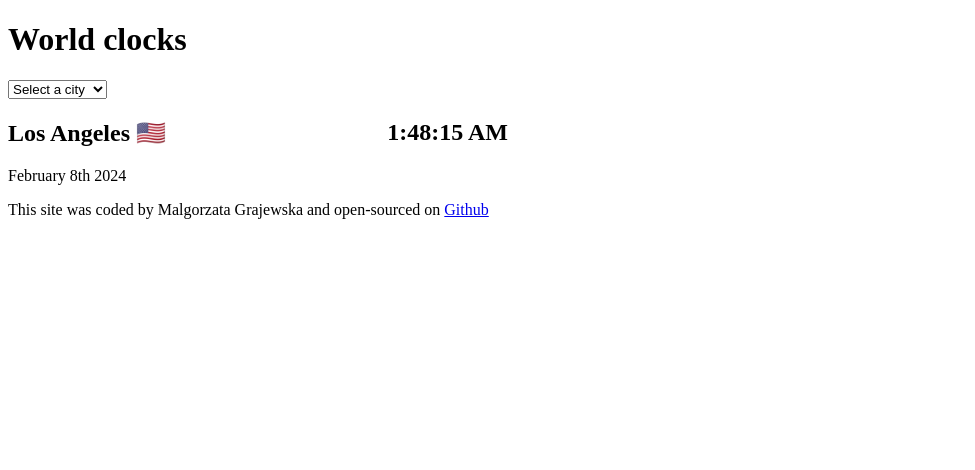
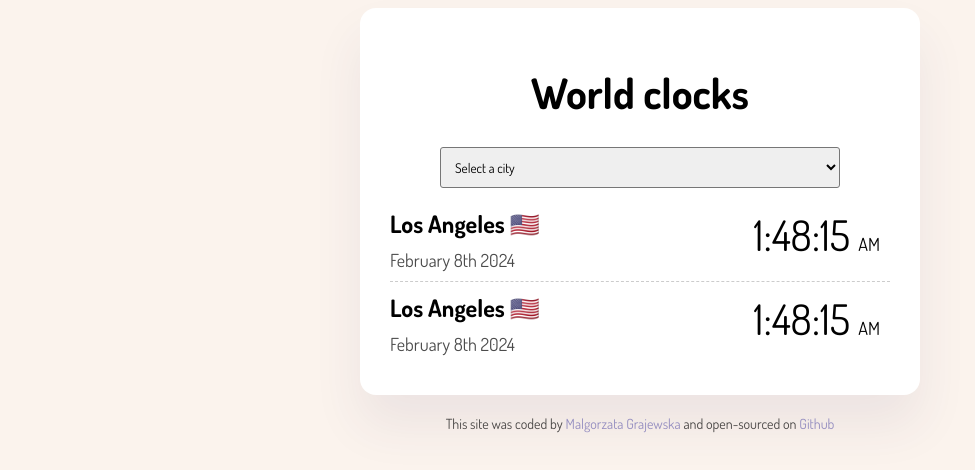
Before and after one commit to gosiagrajewska/plusAddOn, a plain HTML site: page index.html in a window 1280 px wide. Shown: the whole page, without its empty margins (0-975 px from the left). Drawn offline with nearby package versions, Linux system fonts and the light colour scheme.

Commit message:
css layer added

```diff
--- a/index.html
+++ b/index.html
@@ -4,6 +4,12 @@
     <meta charset="UTF-8" />
     <meta name="viewport" content="width=device-width, initial-scale=1.0" />
     <link rel="stylesheet" href="src/styles.css" />
+    <link rel="preconnect" href="https://fonts.googleapis.com" />
+    <link rel="preconnect" href="https://fonts.gstatic.com" crossorigin />
+    <link
+      href="https://fonts.googleapis.com/css2?family=Dancing+Script:wght@400;500;600;700&family=Dosis:wght@200;300;400;500;600;700;800&family=Nanum+Gothic:wght@400;700&family=Raleway:ital,wght@0,100;0,200;0,300;0,400;0,500;0,600;0,700;0,800;0,900;1,100;1,200;1,300;1,400;1,500;1,600;1,700;1,800;1,900&display=swap"
+      rel="stylesheet"
+    />
     <script src="https://cdnjs.cloudflare.com/ajax/libs/moment.js/2.30.1/moment.min.js"></script>
     <script src="https://cdnjs.cloudflare.com/ajax/libs/moment-timezone/0.5.45/moment-timezone-with-data-1970-2030.min.js"></script>
     <title>Document</title>
@@ -19,18 +25,31 @@
       </select>
       <div class="time-display">
         <div>
-          <h2>Los Angeles 🇺🇸</h2>
-          <p>February 8th 2024</p>
+          <h2 class="city">Los Angeles 🇺🇸</h2>
+          <p class="date">February 8th 2024</p>
         </div>
-        <div><h2>1:48:15 AM</h2></div>
+        <div>
+          <p class="time">1:48:15 <small>AM</small></p>
+        </div>
       </div>
-      <footer>
-        This site was coded by Malgorzata Grajewska and open-sourced on
-        <a href="https://github.com/gosiagrajewska/plusAddOn" target="_blank"
-          >Github</a
-        >
-      </footer>
+      <div class="time-display">
+        <div>
+          <h2 class="city">Los Angeles 🇺🇸</h2>
+          <p class="date">February 8th 2024</p>
+        </div>
+        <div>
+          <p class="time">1:48:15 <small>AM</small></p>
+        </div>
+      </div>
     </div>
+    <footer>
+      This site was coded by <strong>Malgorzata Grajewska</strong> and
+      open-sourced on
+      <a href="https://github.com/gosiagrajewska/plusAddOn" target="_blank"
+        >Github</a
+      >
+    </footer>
+
     <script src="src/index.js"></script>
   </body>
 </html>
--- a/src/styles.css
+++ b/src/styles.css
@@ -1,8 +1,73 @@
+body {
+  background-color: #fbf3ed;
+  font-family: Dosis, sans-serif;
+}
 .container {
   width: 500px;
+  margin: 0 auto;
+  background: white;
+  padding: 30px;
+  box-shadow: 0 30px 50px rgba(65, 50, 100, 0.08);
+  border-radius: 16px;
 }
 
 .time-display {
   display: flex;
   justify-content: space-between;
+  /*margin: 20px 0;*/
+  border-bottom: 1px dashed rgba(0, 0, 0, 0.2);
 }
+.time-display:last-child {
+  border-bottom: none;
+}
+.time-display small {
+  font-size: 18px;
+}
+.city {
+  padding-top: 10px;
+}
+.time {
+  font-size: 42px;
+  padding: 10px;
+  margin: 0;
+}
+.date {
+  opacity: 0.7;
+  font-size: 18px;
+  text-align: left;
+  margin: 0;
+  padding: 10px 0;
+}
+a {
+  text-decoration: none;
+  color: #958ec0;
+}
+
+h1 {
+  text-align: center;
+  font-weight: bold;
+  font-size: 42px;
+}
+
+h2 {
+  margin: 0;
+}
+footer {
+  text-align: center;
+  font-size: 14px;
+  color: rgba(0, 0, 0, 0.7);
+  padding-top: 20px;
+}
+footer strong {
+  font-weight: normal;
+  color: #958ec0;
+}
+select {
+  display: block;
+  width: 80%;
+  margin: 0 auto;
+  margin-bottom: 10px;
+  padding: 10px;
+  font-family: Dosis, sans-serif;
+  border-radius: 3px;
+}
```
